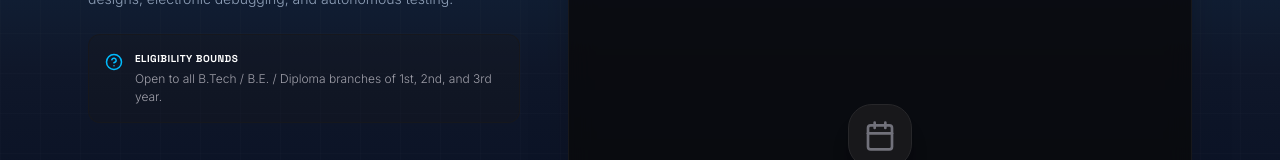
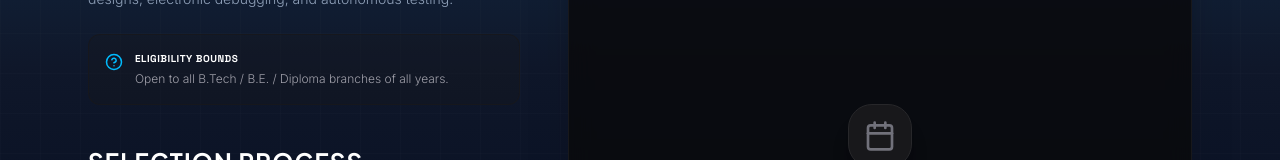
Before and after one commit to mts-auvzhcet/auv-web, a React (Vite) app: page /recruitment in a window 1280 px wide. Shown: the part 447-607 px from the top of the page. Built offline with nearby package versions, Linux system fonts and the light colour scheme; no server answers.

Commit message:
eligibility

```diff
--- a/src/pages/Recruitment.jsx
+++ b/src/pages/Recruitment.jsx
@@ -80,7 +80,7 @@ export default function Recruitment() {
                 <HelpCircle size={18} className="text-sky-400 shrink-0 mt-0.5" />
                 <div>
                   <span className="text-[10px] text-zinc-550 font-bold font-space uppercase tracking-wider block">Eligibility Bounds</span>
-                  <p className="text-zinc-400 text-xs mt-1 leading-normal font-light">Open to all B.Tech / B.E. / Diploma branches of 1st, 2nd, and 3rd year.</p>
+                  <p className="text-zinc-400 text-xs mt-1 leading-normal font-light">Open to all B.Tech / B.E. / Diploma branches of all years.</p>
                 </div>
               </div>
             </div>
```
